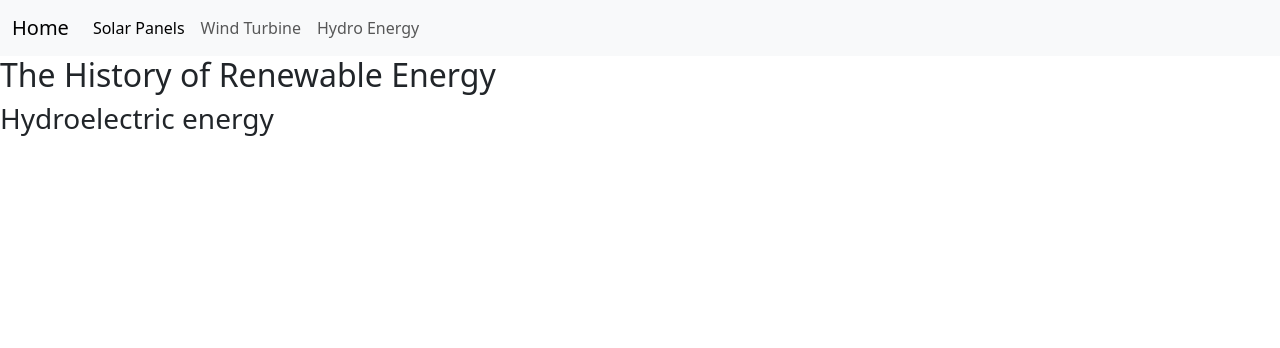
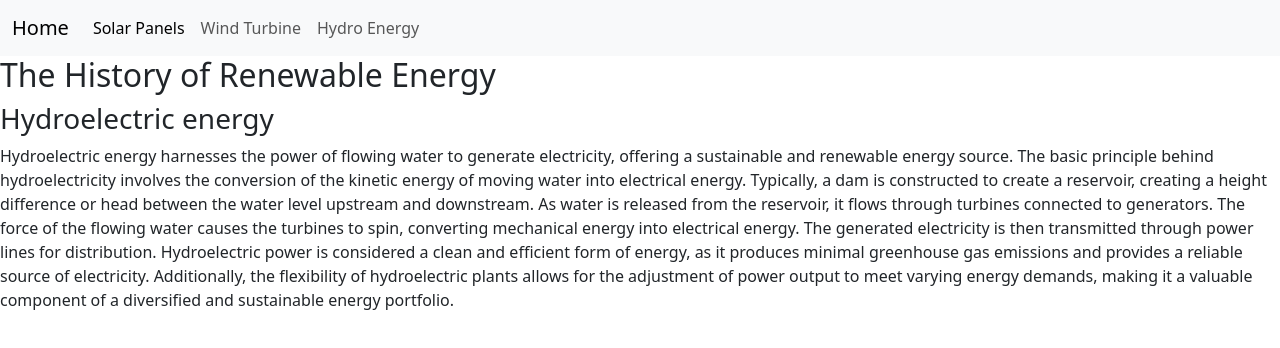
Before and after one commit to MarcAntonM/Project, a plain HTML site: page water.html in a window 1280 px wide. Drawn offline with nearby package versions, Linux system fonts and the light colour scheme.

Commit message:
Update water.html

```diff
--- a/water.html
+++ b/water.html
@@ -36,5 +36,12 @@
 
     <h3 class="hydro energy"> Hydroelectric energy </h3>
 
+    <p> Hydroelectric energy harnesses the power of flowing water to generate electricity, offering a sustainable and renewable energy source. The basic principle behind hydroelectricity involves
+      the conversion of the kinetic energy of moving water into electrical energy. Typically, a dam is constructed to create a reservoir, creating a height difference or head between the water
+      level upstream and downstream. As water is released from the reservoir, it flows through turbines connected to generators. The force of the flowing water causes the turbines to spin, converting
+      mechanical energy into electrical energy. The generated electricity is then transmitted through power lines for distribution. Hydroelectric power is considered a clean and efficient form of
+      energy, as it produces minimal greenhouse gas emissions and provides a reliable source of electricity. Additionally, the flexibility of hydroelectric plants allows for the adjustment of power
+      output to meet varying energy demands, making it a valuable component of a diversified and sustainable energy portfolio. </p>
+
   </body>
 </html>
```
